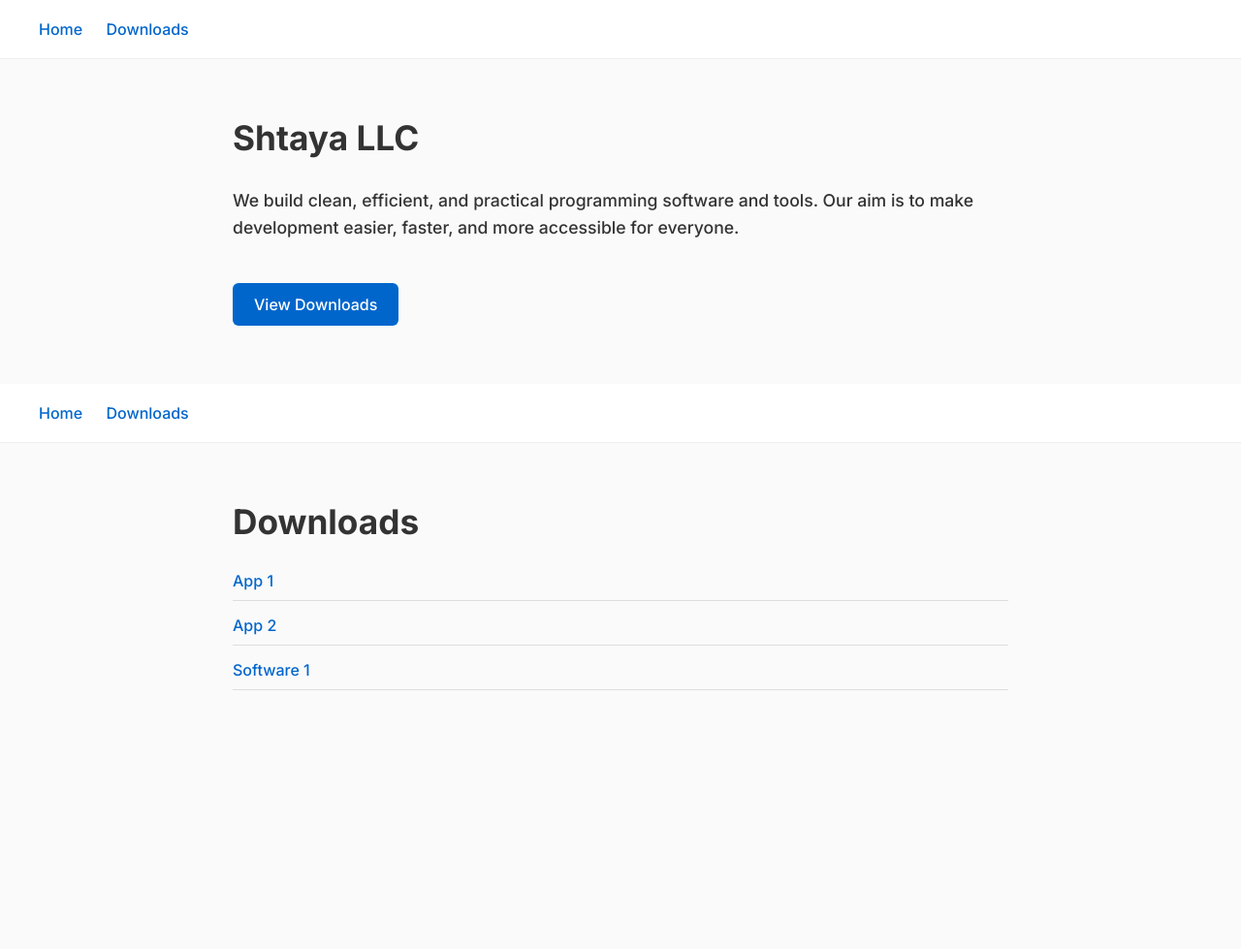
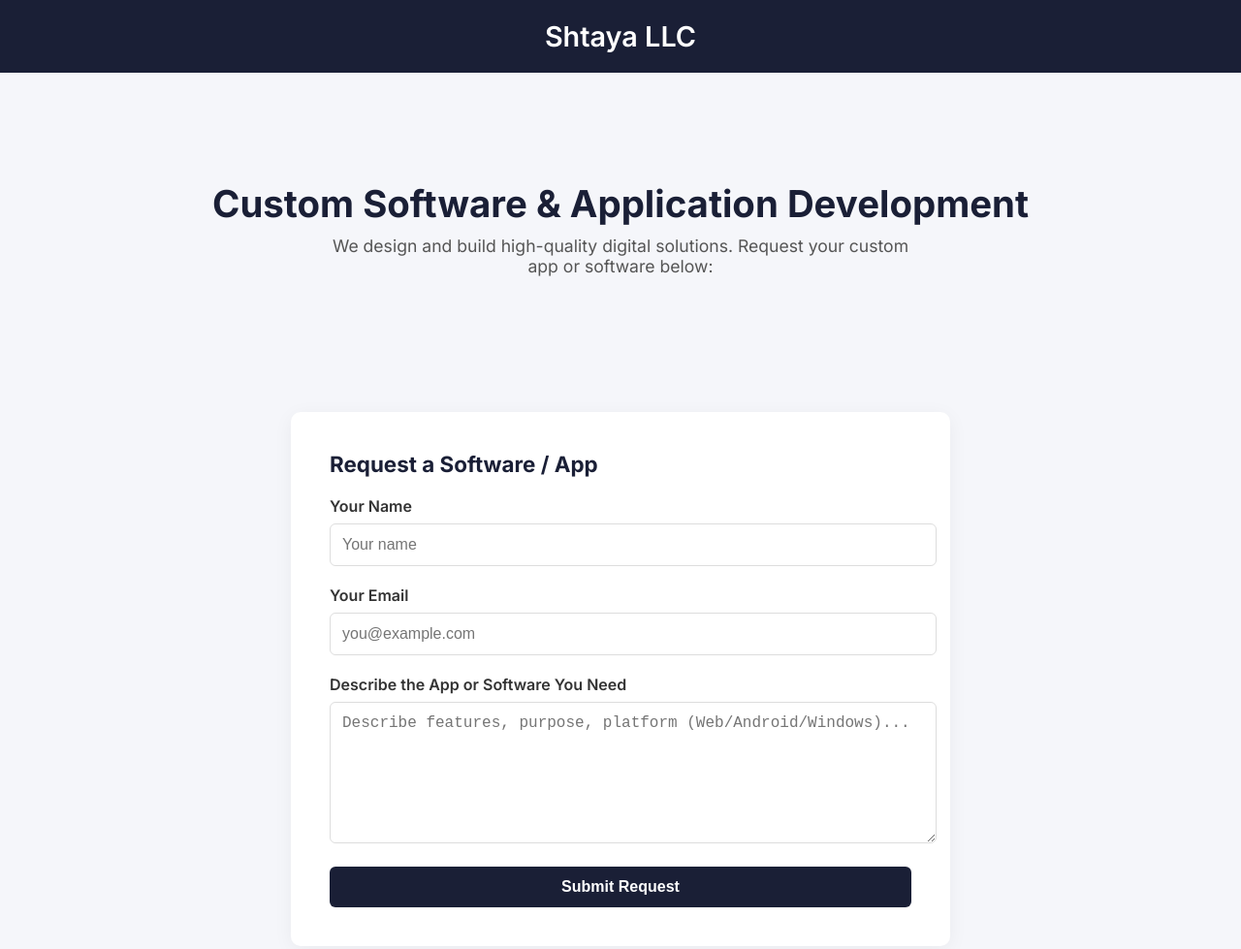
Before and after one commit to engabedmpwh/shtaya-llc, a plain HTML site: page index.html in a window 1280 px wide. Shown: the top 979 px of the page at 97% size. Before the commit the page ends 800 px from the top, so only its background shows below. Drawn offline with Linux system fonts and the light colour scheme.

Commit message:
index.html

```diff
--- a/index.html
+++ b/index.html
@@ -1,69 +1,59 @@
 <!DOCTYPE html>
-<html>
+<html lang="en">
 <head>
-<meta charset="UTF-8">
-<title>Shtaya LLC</title>
-<link href="https://fonts.googleapis.com/css2?family=Inter:wght@300;500;700&display=swap" rel="stylesheet">
-<style>
-body { font-family: 'Inter', sans-serif; margin: 0; padding: 0; background: #fafafa; color: #333; }
-header { padding: 20px 40px; background: #ffffff; border-bottom: 1px solid #eee; }
-.container { max-width: 800px; margin: 60px auto; padding: 0 20px; }
-h1 { font-size: 2.4em; font-weight: 700; margin-bottom: 0.5em; }
-p { font-size: 1.1em; line-height: 1.6; }
-nav a { margin-right: 20px; text-decoration: none; color: #0066cc; font-weight: 500; }
-nav a:hover { text-decoration: underline; }
-.btn { display: inline-block; margin-top: 25px; padding: 12px 22px; border-radius: 6px; background: #0066cc; color: #fff; text-decoration: none; font-weight: 500; }
-.btn:hover { background: #004999; }
-</style>
+  <meta charset="UTF-8" />
+  <meta name="viewport" content="width=device-width, initial-scale=1.0" />
+  <title>Shtaya LLC – Software & App Development</title>
+  <link href="https://fonts.googleapis.com/css2?family=Inter:wght@300;400;600;700&display=swap" rel="stylesheet" />
+  <style>
+    body { margin: 0; font-family: 'Inter', sans-serif; background: #f5f6fa; color: #333; }
+    header { background: #1a1f36; color: #fff; padding: 20px 40px; text-align: center; }
+    header h1 { margin: 0; font-size: 1.8rem; font-weight: 600; }
+
+    .hero { text-align: center; padding: 80px 20px; }
+    .hero h2 { font-size: 2.4rem; margin-bottom: 10px; color: #1a1f36; }
+    .hero p { max-width: 600px; margin: auto; font-size: 1.1rem; color: #555; }
+
+    .form-section { background: #ffffff; max-width: 600px; margin: 60px auto; padding: 40px; border-radius: 10px; box-shadow: 0 4px 20px rgba(0,0,0,0.05); }
+    .form-section h3 { margin-top: 0; margin-bottom: 20px; font-size: 1.4rem; color: #1a1f36; }
+    label { display: block; margin-bottom: 8px; font-weight: 600; }
+    input, textarea { width: 100%; padding: 12px; margin-bottom: 20px; border: 1px solid #ddd; border-radius: 6px; font-size: 1rem; }
+    textarea { resize: vertical; height: 120px; }
+
+    button { background: #1a1f36; color: #fff; padding: 12px 20px; border: none; border-radius: 6px; cursor: pointer; font-size: 1rem; font-weight: 600; width: 100%; }
+    button:hover { background: #161b2f; }
+
+    footer { text-align: center; padding: 30px 0; color: #777; font-size: 0.9rem; }
+  </style>
 </head>
 <body>
-<header>
-<nav>
-<a href="index.html">Home</a>
-<a href="downloads.html">Downloads</a>
-</nav>
-</header>
-<div class="container">
-<h1>Shtaya LLC</h1>
-<p>We build clean, efficient, and practical programming software and tools. Our aim is to make development easier, faster, and more accessible for everyone.</p>
-<a class="btn" href="downloads.html">View Downloads</a>
-</div>
+  <header>
+    <h1>Shtaya LLC</h1>
+  </header>
+
+  <section class="hero">
+    <h2>Custom Software & Application Development</h2>
+    <p>We design and build high-quality digital solutions. Request your custom app or software below:</p>
+  </section>
+
+  <section class="form-section">
+    <h3>Request a Software / App</h3>
+    <form action="mailto:info@shtayallc.com" method="post" enctype="text/plain">
+      <label>Your Name</label>
+      <input type="text" name="name" placeholder="Your name" required />
+
+      <label>Your Email</label>
+      <input type="email" name="email" placeholder="you@example.com" required />
+
+      <label>Describe the App or Software You Need</label>
+      <textarea name="details" placeholder="Describe features, purpose, platform (Web/Android/Windows)..." required></textarea>
+
+      <button type="submit">Submit Request</button>
+    </form>
+  </section>
+
+  <footer>
+    © 2025 Shtaya LLC — All Rights Reserved
+  </footer>
 </body>
 </html>
-
-
-<!-- downloads.html -->
-<!DOCTYPE html>
-<html>
-<head>
-<meta charset="UTF-8">
-<title>Downloads - Shtaya LLC</title>
-<link href="https://fonts.googleapis.com/css2?family=Inter:wght@300;500;700&display=swap" rel="stylesheet">
-<style>
-body { font-family: 'Inter', sans-serif; margin: 0; padding: 0; background: #fafafa; color: #333; }
-header { padding: 20px 40px; background: #ffffff; border-bottom: 1px solid #eee; }
-.container { max-width: 800px; margin: 60px auto; padding: 0 20px; }
-h1 { font-size: 2.2em; font-weight: 700; margin-bottom: 30px; }
-ul { list-style: none; padding: 0; }
-li { margin-bottom: 15px; padding-bottom: 10px; border-bottom: 1px solid #ddd; }
-a { color: #0066cc; text-decoration: none; font-weight: 500; }
-a:hover { text-decoration: underline; }
-</style>
-</head>
-<body>
-<header>
-<nav>
-<a href="index.html">Home</a>
-<a href="downloads.html">Downloads</a>
-</nav>
-</header>
-<div class="container">
-<h1>Downloads</h1>
-<ul>
-<li><a href="#">App 1</a></li>
-<li><a href="#">App 2</a></li>
-<li><a href="#">Software 1</a></li>
-</ul>
-</div>
-</body>
-</html>
```
